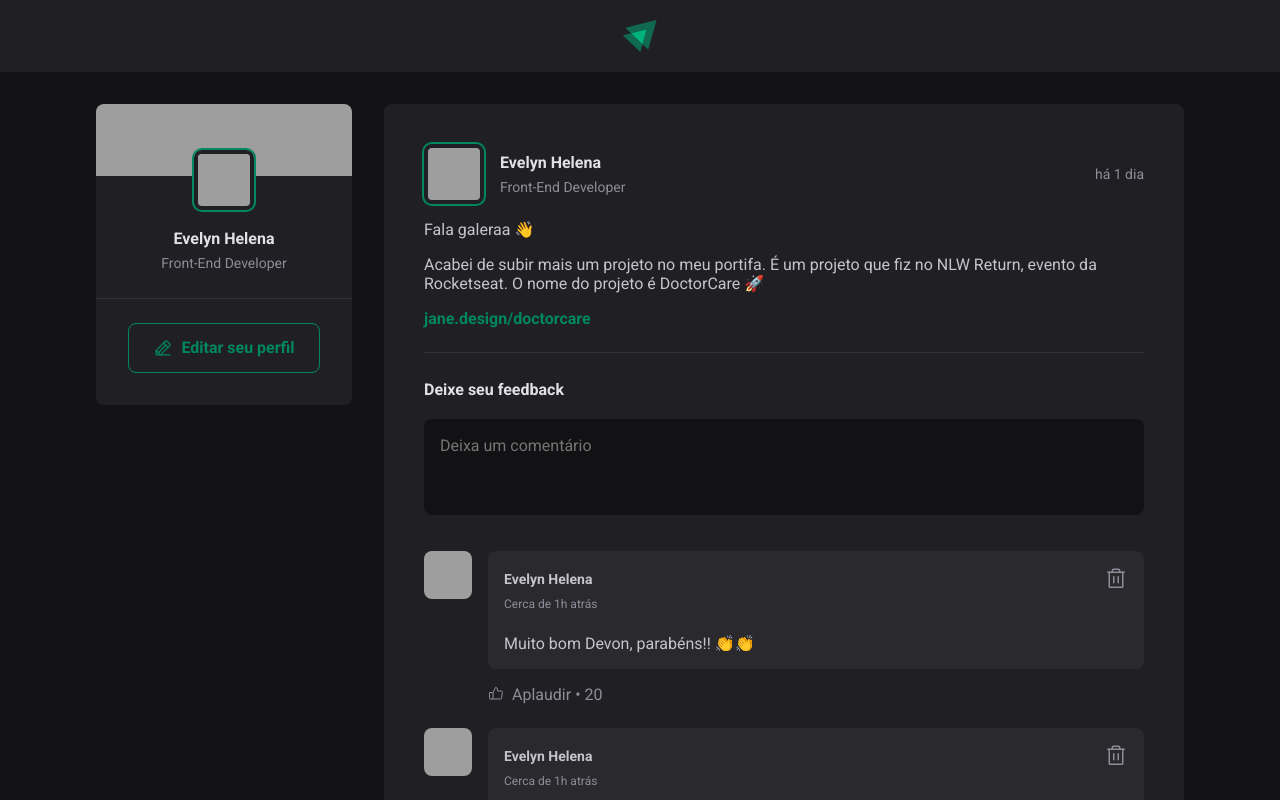
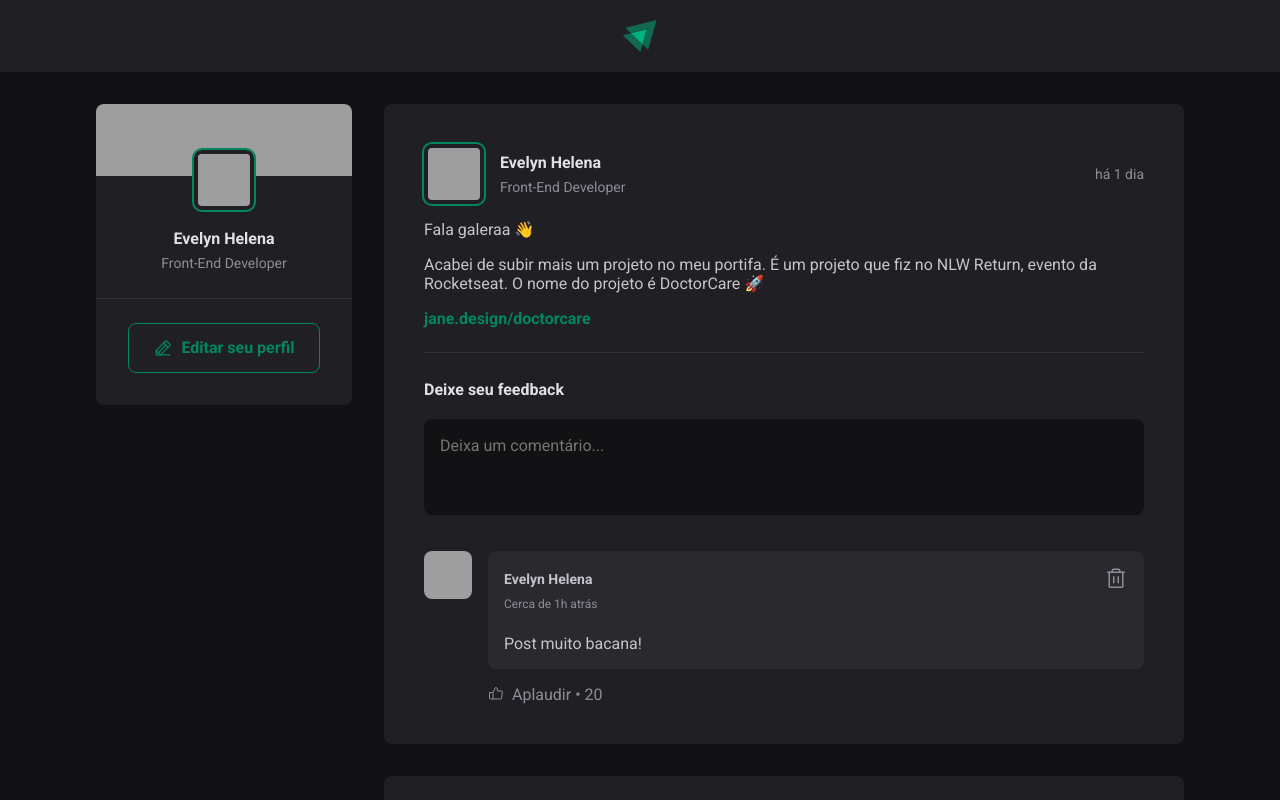
Before and after one commit to evelynhelena/Ignite-Feed, a React (Vite) app: page / in a window 1280 px wide. Shown: the top 800 px of the page. Built offline with nearby package versions, Linux system fonts and the light colour scheme; grey boxes are pictures that could not be loaded.

Commit message:
deixando comentários dinamicos

```diff
--- a/src/App.jsx
+++ b/src/App.jsx
@@ -13,13 +13,14 @@ const posts = [
       role: "Front-End Developer",
     },
     content: [
-      { type: "paragraph", content: "Fala galeraa 👋 " },
+      {id: 1, type: "paragraph", content: "Fala galeraa 👋 " },
       {
+        id: 2,
         type: "paragraph",
         content:
           "Acabei de subir mais um projeto no meu portifa. É um projeto que fiz no NLW Return, evento da Rocketseat. O nome do projeto é DoctorCare 🚀",
       },
-      { type: "link", content: "jane.design/doctorcare " },
+      { id: 3,type: "link", content: "jane.design/doctorcare " },
     ],
     publishedAt: new Date("2022-10-15 20:00:00"),
   },
@@ -31,13 +32,14 @@ const posts = [
       role: "Front-End Developer",
     },
     content: [
-      { type: "paragraph", content: "Fala galeraa 👋 " },
+      {id: 1, type: "paragraph", content: "Fala galeraa 👋 " },
       {
+        id: 2,
         type: "paragraph",
         content:
           "Acabei de subir mais um projeto no meu portifa. É um projeto que fiz no NLW Return, evento da Rocketseat. O nome do projeto é DoctorCare 🚀",
       },
-      { type: "link", content: "jane.design/doctorcare " },
+      {id: 3, type: "link", content: "jane.design/doctorcare " },
     ],
     publishedAt: new Date("2022-10-17 20:00:00"),
   },
--- a/src/components/Comment.jsx
+++ b/src/components/Comment.jsx
@@ -2,7 +2,7 @@ import styles from "./Comment.module.css";
 import { ThumbsUp, Trash } from "phosphor-react";
 import { Avatar } from "./Avatar";
 
-export function Comment() {
+export function Comment({content}) {
   return (
     <div className={styles.comment}>
       <Avatar hasBorder={false} src="https://github.com/evelynhelena.png" />
@@ -20,7 +20,7 @@ export function Comment() {
               <Trash size={24} />
             </button>
           </header>
-          <p>Muito bom Devon, parabéns!! 👏👏</p>
+          <p>{content}</p>
         </div>
         <footer>
           <button>
--- a/src/components/Post.jsx
+++ b/src/components/Post.jsx
@@ -1,18 +1,31 @@
 import { Avatar } from "./Avatar";
 import { Comment } from "./Comment";
 import styles from "./Post.module.css";
-import {format, formatDistanceToNow} from "date-fns"
-import ptBr from "date-fns/locale/pt-BR"
-export function Post({author,publishedAt,content}) {
+import { format, formatDistanceToNow } from "date-fns";
+import ptBr from "date-fns/locale/pt-BR";
+import { useState } from "react";
+export function Post({ author, publishedAt, content }) {
+  const [comments, setComments] = useState([{id:1 , content: "Post muito bacana!"}]);
+  const [newComment, setNewComment] = useState('');
 
-  const publishedDateFormat = format(publishedAt,"dd 'de' LLLL 'às' HH:mm'h'",{
-    locale: ptBr
-  });
+  const publishedDateFormat = format(
+    publishedAt,
+    "dd 'de' LLLL 'às' HH:mm'h'",
+    {
+      locale: ptBr,
+    }
+  );
 
-  const publishedDateRelativeToNow = formatDistanceToNow(publishedAt,{
+  const publishedDateRelativeToNow = formatDistanceToNow(publishedAt, {
     locale: ptBr,
     addSuffix: true,
   });
+
+  function handleCreateComment() {
+    event.preventDefault();
+    setComments([...comments, {id: comments.length + 1, content: newComment}]);
+    setNewComment('');
+  }
 
   return (
     <article className={styles.post}>
@@ -29,20 +42,27 @@ export function Post({author,publishedAt,content}) {
         </time>
       </header>
       <div className={styles.content}>
-
-      {content.map(({type,content}) => {
-        if(type === 'paragraph' ){
-          return <p>{content}</p>
-        }else{
-          return <p><a href='#'>{content}</a></p>
-        }
-      })}
+        {content.map(({ type, content, id }) => {
+          if (type === "paragraph") {
+            return <p key={id}>{content}</p>;
+          } else {
+            return (
+              <p key={id}>
+                <a href="#">{content}</a>
+              </p>
+            );
+          }
+        })}
       </div>
 
-      <form className={styles.commentForm}>
+      <form onSubmit={handleCreateComment} className={styles.commentForm}>
         <strong>Deixe seu feedback</strong>
 
-        <textarea placeholder="Deixa um comentário" />
+        <textarea
+          placeholder="Deixa um comentário..."
+          value={newComment}
+          onChange={({ target }) => setNewComment(target.value)}
+        />
 
         <footer>
           <button type="submit">Publicar</button>
@@ -50,9 +70,9 @@ export function Post({author,publishedAt,content}) {
       </form>
 
       <div className={styles.commentList}>
-        <Comment />
-        <Comment />
-        <Comment />
+        {comments.map((comment) => (
+          <Comment key={comment.id} content={comment.content} />
+        ))}
       </div>
     </article>
   );
```
